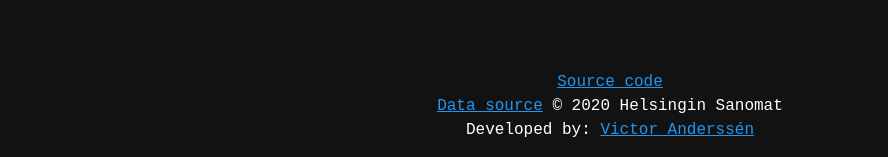
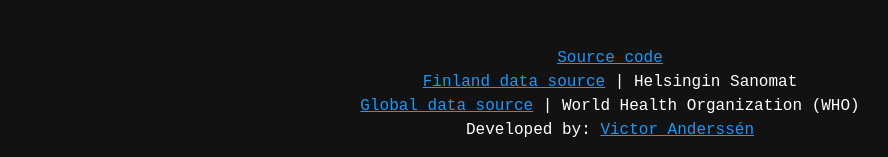
Before and after one commit to Avicted/covid-19-finland, a Vue app: page / in a window 1280 px wide. Shown: the part 640-797 px from the top of the page, without its empty margins (30-918 px from the left). Built offline with nearby package versions, Linux system fonts and the light colour scheme; no server answers; what vue-apexcharts would draw is missing.

Commit message:
Added global data source to footer. New build.

```diff
--- a/src/App.vue
+++ b/src/App.vue
@@ -28,8 +28,12 @@
           <a href="https://github.com/Avicted/covid-19-finland">Source code</a>
         </p>
         <p class="mb-0">
-          <a href="https://github.com/HS-Datadesk/koronavirus-avoindata">Data source</a>
-          © 2020 Helsingin Sanomat
+          <a href="https://github.com/HS-Datadesk/koronavirus-avoindata">Finland data source</a>
+          | Helsingin Sanomat
+        </p>
+        <p class="mb-0">
+          <a href="https://ourworldindata.org/coronavirus-source-data">Global data source</a>
+          | World Health Organization (WHO)
         </p>
         <p class="mb-0">
           Developed by:
```
Also changed, not shown: 5 other files (tests, documents, lock files or other folders).
